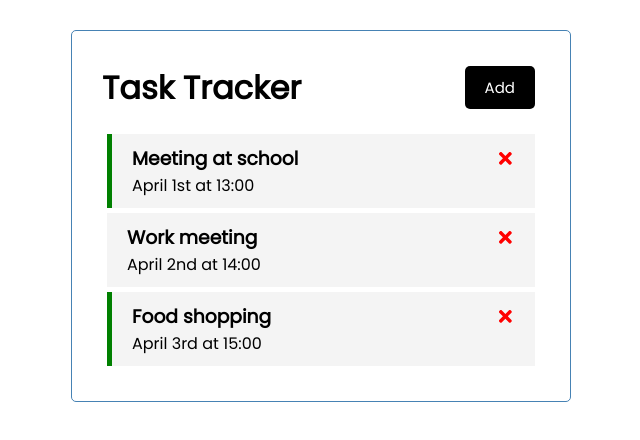
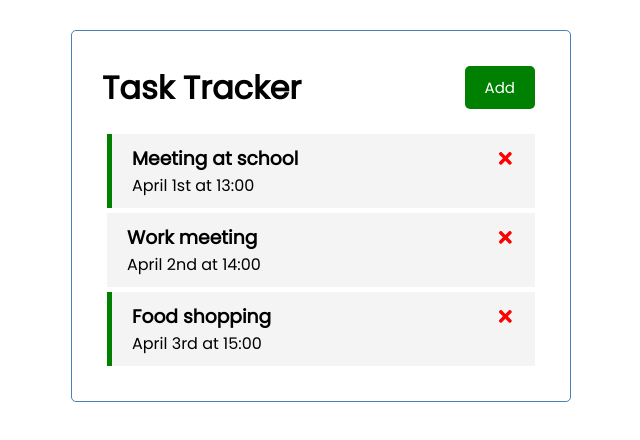
Before and after one commit to BenWarwick-Champion/task-tracker, a React (Create React App) app: page / in a window 1280 px wide. Shown: the top 440 px of the page, without its empty margins (319-959 px from the left). Built offline with nearby package versions, Linux system fonts and the light colour scheme.

Commit message:
:lipstick: Recolour the new task form toggle

```diff
--- a/src/components/Button.tsx
+++ b/src/components/Button.tsx
@@ -2,6 +2,7 @@ const Button = (props: ButtonProps) => {
     return (
         <button
         className="btn"
+        style={{backgroundColor: props.color}}
         onClick={props.onClick}>
             {props.text}
         </button>
--- a/src/components/Header.tsx
+++ b/src/components/Header.tsx
@@ -5,6 +5,7 @@ const Header = (props: HeaderProps) => {
         <header className="header">
             <h1>{'Task Tracker'}</h1>
             <Button
+                color={props.showAdd ? 'red' : 'green'}
                 text={props.showAdd ? 'Close' : 'Add'}
                 onClick={props.onAdd}
             />
--- a/src/components/Tasks.tsx
+++ b/src/components/Tasks.tsx
@@ -1,6 +1,6 @@
 import Task from "./Task";
 
-export const Tasks = (props: TasksProps) => {
+const Tasks = (props: TasksProps) => {
     return (
         <>
           {props.tasks.map((task) => (
--- a/src/react-app-env.d.ts
+++ b/src/react-app-env.d.ts
@@ -29,6 +29,7 @@ interface HeaderProps {
 
 interface ButtonProps {
     text: string,
+    color: string,
     onClick(): void
 }
 
```
